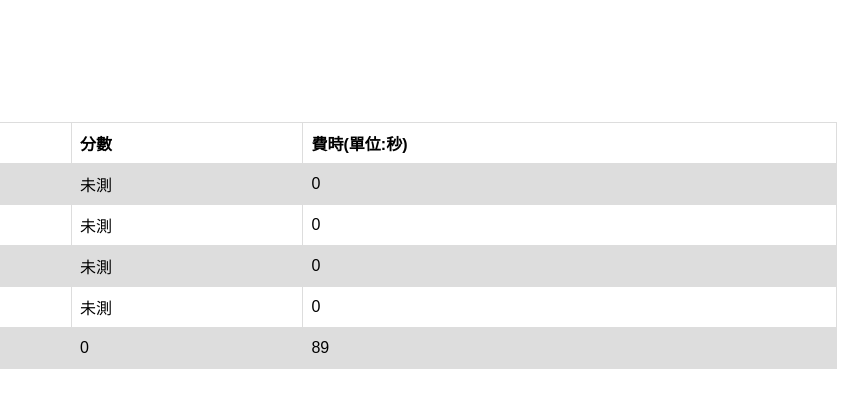
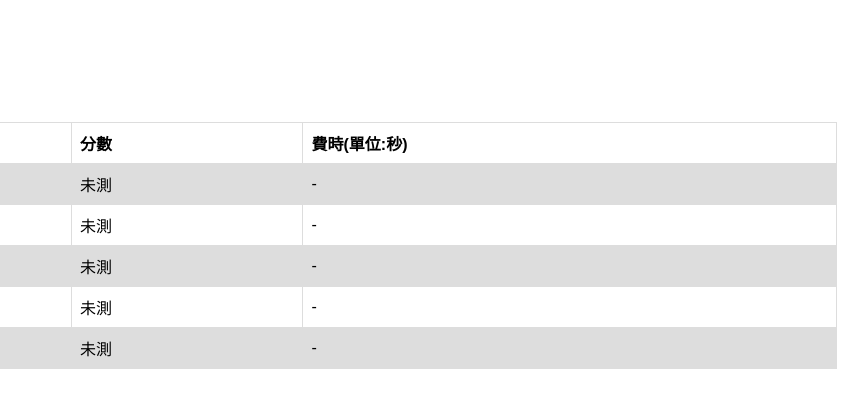
Before and after one commit to LeeChiuLan/onLineTest_108, a plain HTML site: page summary.html in a window 1280 px wide. Shown: the full height of the page, 435-1280 px from the left. Drawn offline with Linux system fonts and the light colour scheme.

Commit message:
update summary.html(3)

```diff
--- a/summary.html
+++ b/summary.html
@@ -35,7 +35,7 @@ function update(index,title,score,totaltime)
 
 	test_title[index]=(title==null || title=="")?test_title[index]:title;
 	test_score[index]=(score==null || score=="")?"未測":score;
-	test_totaltime[index]=(totaltime==null || totaltime=="")?"0":totaltime;
+	test_totaltime[index]=(totaltime==null || totaltime=="")?"-":totaltime;
 }
 
 function getItems()
@@ -59,6 +59,11 @@ function getItems()
 	test_score_3=localStorage.getItem("test_score_3");
 	test_totaltime_3=localStorage.getItem("test_totaltime_3");
 	update(3,test_title_3,test_score_3,test_totaltime_3);
+
+	test_title_4=localStorage.getItem("test_title_4");
+	test_score_4=localStorage.getItem("test_score_4");
+	test_totaltime_4=localStorage.getItem("test_totaltime_4");
+	update(4,test_title_4,test_score_4,test_totaltime_4);
 }
 
 function SumData(arr){
```
Also changed, not shown: G10716001_two_tier_test.html (+1 -1 lines).
